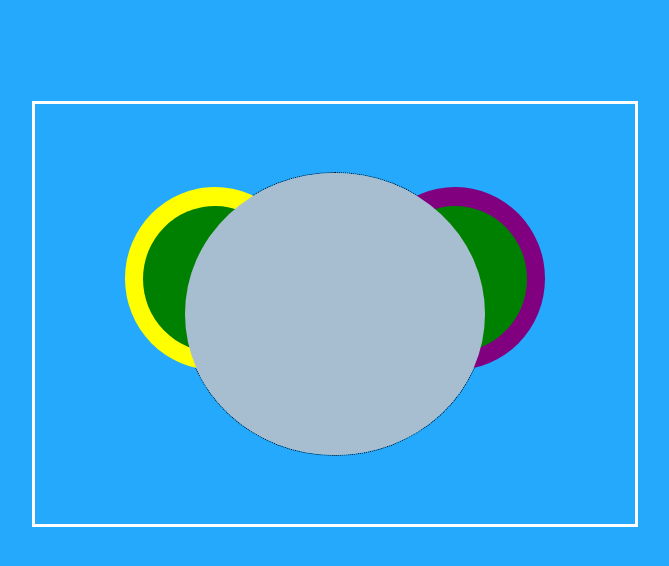
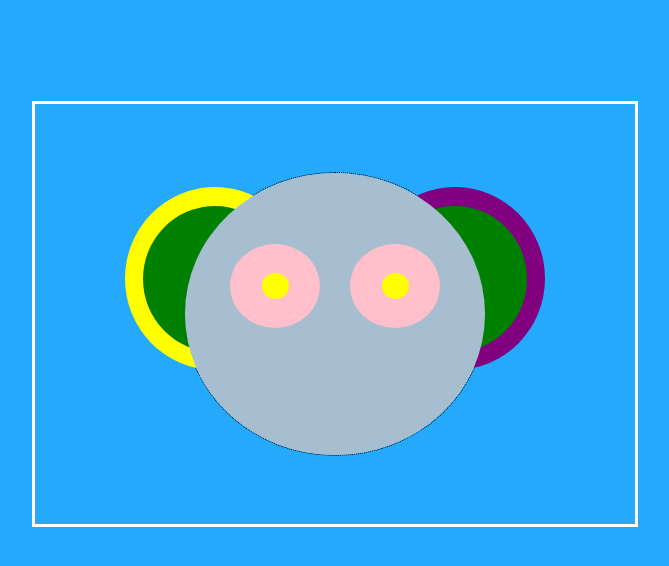
Before and after one commit to michelllee/pure-css, a website built with webpack: page src/index.html in a window 1280 px wide. Shown: the whole page, without its empty margins (305-974 px from the left). Built offline with nearby package versions, Linux system fonts and the light colour scheme.

Commit message:
ADDED EYES

```diff
--- a/src/main.css
+++ b/src/main.css
@@ -60,7 +60,39 @@ body {
     background: green;
     width: 80%;
     height: 80%;
-    left: 10%;
+    right: 10%;
     top: 10%;
     border-radius: 50%;
 }
+
+.eye-left {
+    position: absolute;
+    background: pink;
+    width: 30%;
+    height: 30%;
+    left: 15%;
+    top: 25%;
+    border-radius: 50%;
+    z-index: 3;
+}
+
+.eye-right {
+    position: absolute;
+    background: pink;
+    width: 30%;
+    height: 30%;
+    right: 15%;
+    top: 25%;
+    border-radius: 50%;
+    z-index: 3;
+}
+
+.pupil {
+    position: absolute;
+    width: 30%;
+    height: 30%;
+    top: 35%;
+    left: 35%;
+    border-radius: 50%;
+    background: yellow;
+}
```
